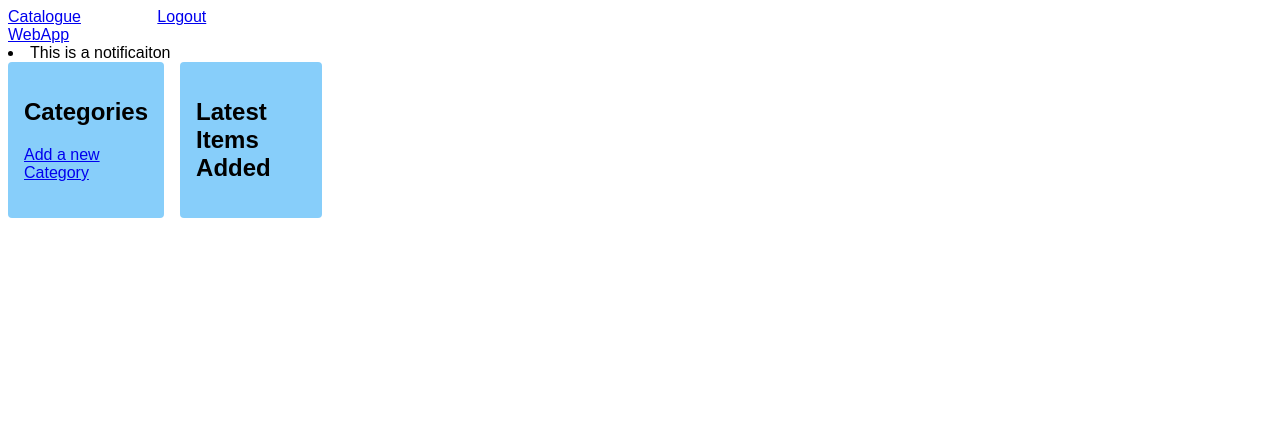
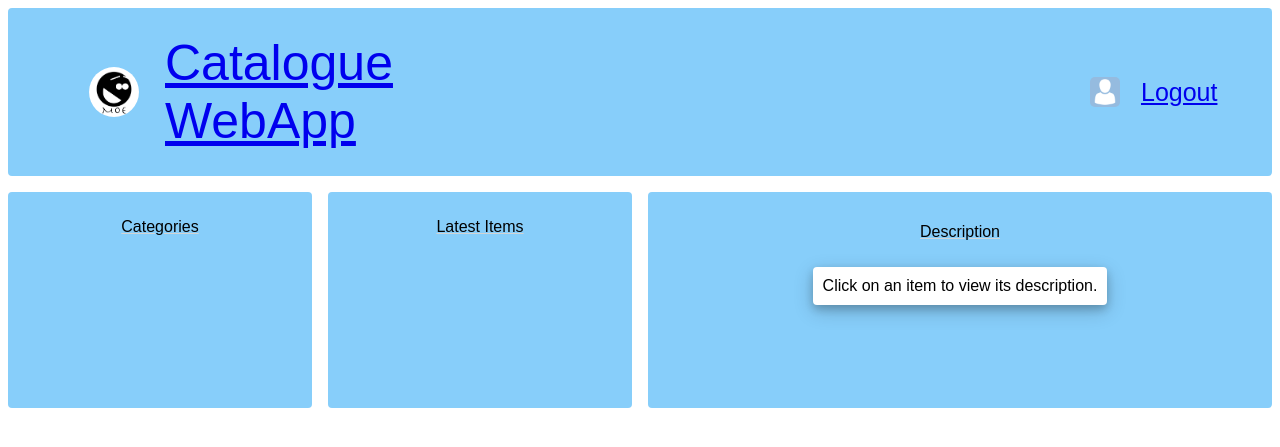
Before and after one commit to moe-elsadig/FSND-P2, a Flask app: template vagrant/templates/catalogue.html in a window 1280 px wide. Shown: the top 447 px of the page. Run offline with Flask 2, Linux system fonts and the light colour scheme; the template is opened without the code that fills it, so the values that code supplies are empty; parts of the project's set-up code (start-up, migrations or seed data) failed here and were passed over.

Commit message:
refactored the logged-in catalogue page to the new style

```diff
--- a/vagrant/templates/catalogue.html
+++ b/vagrant/templates/catalogue.html
@@ -1,27 +1,16 @@
 <!DOCTYPE html>
-<html lang="en">
-
+<html>
   <head>
     <meta charset="utf-8" />
     <!-- Link this file to the styles.css file in the static folder -->
     <link rel=stylesheet href="{{url_for('static',filename='styles.css') }}">
   </head>
-
   <body>
+    <div class="content">
       <div class="header">
-        <a href="{{url_for("showCategories")}}" class="title">Catalogue WebApp</a>
-      <div class="login">
-        <!-- Check if a user is logged in and show the correct button -->
-        {% if log_in_stat == None %}
-          <a  class="login active" href={{url_for('showLogin')}} >Login</a>
-        {% else %}
-          <a  class="login active" href={{url_for('gdisconnect')}} >Logout</a>
-        {% endif %}
-      </div>
-    </div>
-
-    <div class="notification-bar">
-        <li class="notification"> This is a notificaiton </li>
+        <img class="header_logo" src="/vagrant/images/Logo_4000px4000px.png">
+        <a href="{{url_for("showCategories")}}" class="header_text">Catalogue WebApp</a>
+        <div class="notification_sec">
           {% with messages = get_flashed_messages() %}
             {% if messages %}
               <ul>
@@ -32,41 +21,43 @@
             {% endif %}
           {% endwith %}
         </div>
-
-    <div class="content">
-      <div class="cat-sec">
-        <h2 class="cat-sec-title">Categories</h2>
-        <a class="add_btn" href="{{url_for('newCategory')}}">Add a new Category</a>
-        <div class="cat-list">
+        <img class="login_icon" src="/vagrant/images/avatar.png">
+        <div class="login_text">
+          {% if log_in_stat == None %}
+            <a  class="login active" href={{url_for('showLogin')}} >Login</a>
+          {% else %}
+            <a  class="login active" href={{url_for('gdisconnect')}} >Logout</a>
+          {% endif %}
+        </div>
+      </div>
+      <div class="cat_list_sec list">
+        <div class="sec_title">Categories</div>
         {% for category in categories %}
-            <div class="cat-element">
-              <a class="cat_name" href="{{url_for('showItems', category_id=category.id)}}">{{category.title}}</a>
-              <a class="cat_name_edit_btn" href="{{url_for('editCategory', category_id=category.id)}}">
-                <img src="https://img.icons8.com/material-two-tone/24/000000/edit.png"></a>
-              <a class="cat_name_delete_btn" href="{{url_for('deleteCategory', category_id=category.id)}}">
-                <img src="https://img.icons8.com/material/30/000000/delete-sign.png"></a>
-            </div>
+          <a class="list_item" href="{{url_for('showItems', category_id=category.id)}}">
+            <img src="/vagrant/images/Logo_4000px4000px.png" class="list_item_logo">
+            <div class="list_item_text">{{category.title}}</div>
+            <!-- <a class="cat_name_edit_btn" href="{{url_for('editCategory', category_id=category.id)}}"></a> -->
+            <img src="/vagrant/images/icons8-edit-100.png" class="list_item_btn">
+            <!-- <a class="cat_name_delete_btn" href="{{url_for('deleteCategory', category_id=category.id)}}"></a> -->
+            <img src="/vagrant/images/icons8-delete-100.png" class="list_item_btn">
+          </a>
         {% endfor %}
       </div>
+      <div class="item_list_sec list">
+        <div class="sec_title">Latest Items</div>
+        {% for item in latest_items %}
+          <a class="list_item">
+            <img src="/vagrant/images/Logo_4000px4000px.png" class="list_item_logo">
+            <div class="list_item_text">{{item.title}}</div>
+            <img src="/vagrant/images/icons8-edit-100.png" class="list_item_btn">
+            <img src="/vagrant/images/icons8-delete-100.png" class="list_item_btn">
+          </a>
+        {% endfor %}
       </div>
-
-      <div class="item-sec">
-        <h2 class="item-sec-title">Latest Items Added</h2>
-        <div class="item-sec-list">
-          {% for item in latest_items %}
-            <div class="flip-card">
-              <div class="flip-card-inner">
-                <div class="flip-card-front">
-                  <h3>{{item.title}}</h3>
-                </div>
-                <div class="flip-card-back">
-                  <h1>Description:</h1>
-                  <p>{{item.title}}</p>
-                  <p>Lorem ipsum, dolor sit amet consectetur adipisicing elit. Repudiandae corporis blanditiis explicabo libero optio beatae.</p>
-                </div>
-              </div>
-            </div>
-          {% endfor %}
+      <div class="item_desc_sec">
+        <div class="desc_box">
+          <div class="sec_title">Description</div>
+          <div class="desc_text">Click on an item to view its description.</div>
         </div>
       </div>
     </div>
```
Lines whose indentation alone changed are shown as unchanged.
